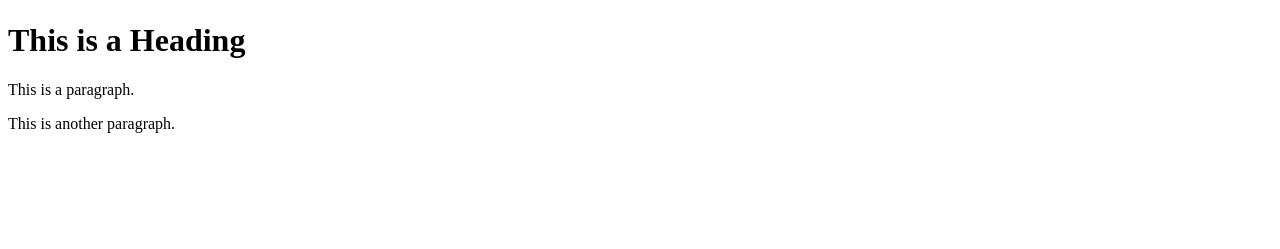
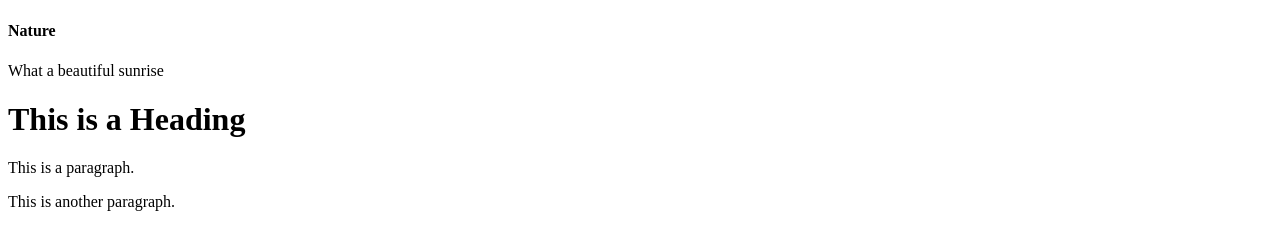
Before and after one commit to RicardoMCorreia/Muhammad_Ali_Biography, a plain HTML site: page index.html in a window 1280 px wide. Shown: the part 365-614 px from the top of the page. Drawn offline with Linux system fonts and the light colour scheme.

Commit message:
backup update

```diff
--- a/index.html
+++ b/index.html
@@ -25,13 +25,17 @@
 
     <main>
 
+        <div class="container">
 
-        <img src="https://www.pixelstalk.net/wp-content/uploads/2016/06/HD-Muhammad-Ali-Background.jpg"
-            alt="ali boxing">
-
-        <h1>This is a Heading</h1>
-        <p>This is a paragraph.</p>
-        <p>This is another paragraph.</p>
+            <img src="https://www.pixelstalk.net/wp-content/uploads/2016/06/HD-Muhammad-Ali-Background.jpg"
+                alt="ali boxing">
+            <div class="text-block">
+                <h4>Nature</h4>
+                <p>What a beautiful sunrise</p>
+            </div>
+            <h1>This is a Heading</h1>
+            <p>This is a paragraph.</p>
+            <p>This is another paragraph.</p>
     </main>
 </body>
 
--- a/style.css
+++ b/style.css
@@ -44,4 +44,4 @@ header {
 }
 
 
-}
+main {}
```
